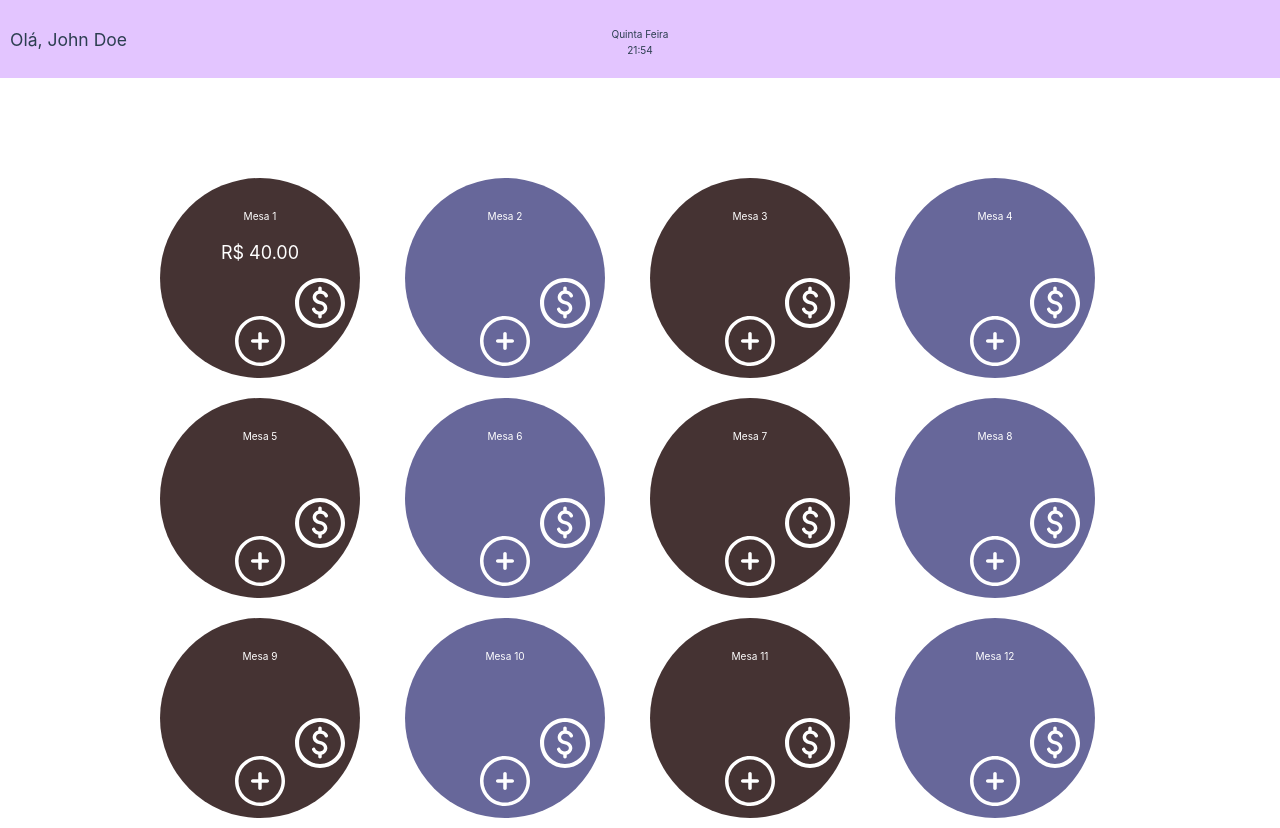
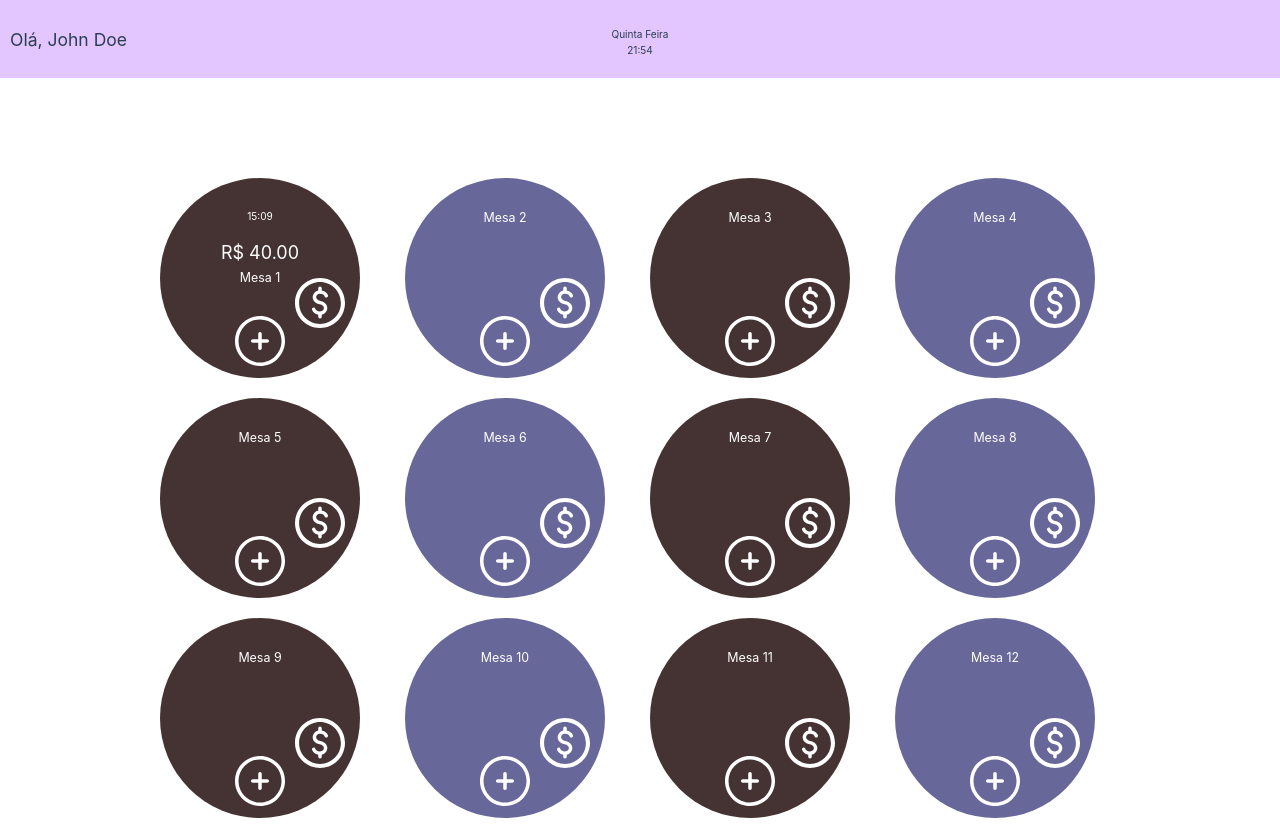
Before and after one commit to bruno2kd/restaurante, a Vue app: page / in a window 1280 px wide. Built offline with nearby package versions, Linux system fonts and the light colour scheme.

Commit message:
pinia config

```diff
--- a/src/assets/data/mesas.js
+++ b/src/assets/data/mesas.js
@@ -7,22 +7,30 @@ const mesas = [
         price: 1000,
         quantity: 1,
         category: "Bebidas",
+        timestamp: "15:09",
+        orderId: "123456",
       },
       {
         name: "Taça de Vinho",
         price: 1800,
         quantity: 1,
         category: "Bebidas",
+        timestamp: "15:09",
+        orderId: "123456",
       },
       {
         name: "Caipirinha",
         price: 1200,
         quantity: 2,
         category: "Bebidas",
+        timestamp: "15:09",
+        orderId: "123456",
       },
     ],
     total: 4000,
-    date: "aqui vai", // data do ultimo pedido
+    paid: 0,
+    totalToBePaid: 4000,
+    timestamp: "15:09",
   },
   {
     id: 2,
--- a/src/assets/data/pedidos.js
+++ b/src/assets/data/pedidos.js
@@ -22,7 +22,7 @@ const pedidos = [
       },
     ],
     total: 4000,
-    date: "aqui vai", // data do ultimo pedido
+    timestamp: "25:09",
   },
 ];
 
--- a/src/assets/main.css
+++ b/src/assets/main.css
@@ -2,7 +2,7 @@
 @import './form.css';
 
 #app {
-
+  width: 100%;
   font-weight: normal;
 }
 
--- a/src/components/CategoryMenu.vue
+++ b/src/components/CategoryMenu.vue
@@ -7,8 +7,19 @@ import ArrowUp from "./UI/ArrowUp.vue";
 defineProps({
   category: Object,
 });
+// data
+const open = ref(true);
+const orderItems = ref([]); // esse order items vai no pinia
 
-const open = ref(true);
+// function
+const itemHandler = (item) => {
+  const i = orderItems.value.findIndex((orderItem) => orderItem.id === item.id);
+  if (i > -1) {
+    orderItems.value[i] = item;
+  } else {
+    orderItems.value.push(item);
+  }
+};
 </script>
 
 <template>
@@ -25,6 +36,7 @@ const open = ref(true);
         v-for="bebida in category.items"
         :key="bebida.id"
         :item="bebida"
+        @item="itemHandler"
       />
     </div>
   </Transition>
--- a/src/components/ItemRow.vue
+++ b/src/components/ItemRow.vue
@@ -1,9 +1,17 @@
 <script setup>
 import QuantityInput from "../components/QuantityInput.vue";
-defineProps({
+const props = defineProps({
   item: Object,
 });
 // data
+const emit = defineEmits(["item"]);
+
+const quantityHandler = (qnt) => {
+  emit("item", {
+    ...props.item,
+    quantity: qnt,
+  });
+};
 </script>
 
 <template>
@@ -15,7 +23,7 @@ defineProps({
       <p>R$ {{ (item.price / 100).toFixed(2) }}</p>
     </div>
     <div class="col-25 right">
-      <quantity-input />
+      <quantity-input @quantity="quantityHandler" />
     </div>
   </div>
 </template>
--- a/src/components/QuantityInput.vue
+++ b/src/components/QuantityInput.vue
@@ -1,5 +1,6 @@
 <script setup>
 import { ref } from "vue";
+const emit = defineEmits(["quantity"]);
 
 // data
 const quantity = ref(0);
@@ -8,6 +9,7 @@ const quantity = ref(0);
 const sumQuantity = (val) => {
   if (quantity.value === 0 && val === -1) return;
   quantity.value += val;
+  emit("quantity", quantity.value);
 };
 </script>
 
--- a/src/components/TableComponent.vue
+++ b/src/components/TableComponent.vue
@@ -9,8 +9,9 @@ defineProps({
 
 <template>
   <div class="table">
-    <h6>Mesa {{ mesa.id }}</h6>
+    <h6>{{ mesa.timestamp }}</h6>
     <p v-if="mesa.total">R$ {{ (mesa.total / 100).toFixed(2) }}</p>
+    <h5>Mesa {{ mesa.id }}</h5>
     <div class="icon-table plus-component">
       <router-link :to="{ name: 'new-order', params: { mesaId: mesa.id } }">
         <PlusIcon />
--- /dev/null
+++ b/src/stores/orders.js
@@ -0,0 +1,21 @@
+import { defineStore } from "pinia";
+import pedidos from "../assets/data/pedidos.js";
+
+export const useOrdersStore = defineStore({
+  id: "orders",
+  state: () => ({
+    pedidos,
+  }),
+  getters: {
+    // doubleCount: (state) => state.counter * 2,
+  },
+  actions: {
+    addNewOrder(newOrder) {
+      console.log("newOrder");
+      console.log(newOrder);
+    },
+    // reset() {
+    //   this.counter = 0;
+    // },
+  },
+});
--- a/src/views/HomeView.vue
+++ b/src/views/HomeView.vue
@@ -40,7 +40,6 @@ body {
   background-color: rgb(69, 51, 51);
   color: #fff;
   padding: 30px;
-  border-color: green;
   width: 200px;
 }
 .grid-content div:nth-child(even) {
@@ -77,6 +76,8 @@ body {
   .grid-content {
     grid-template-columns: repeat(3, 1fr);
     grid-template-rows: repeat(4, minmax(120px, auto));
+    grid-column-gap: 5px;
+
     max-width: 500px;
     /* center */
     margin-left: 10px;
--- a/src/views/NewOrderView.vue
+++ b/src/views/NewOrderView.vue
@@ -2,11 +2,16 @@
 import { useRouter } from "vue-router";
 import CategoryMenu from "../components/CategoryMenu.vue";
 import FormCard from "../components/UI/FormCard.vue";
-import data from "../assets/data/cardapio.js";
+import cardapio from "../assets/data/cardapio.js";
+
+import { useOrdersStore } from "../stores/orders";
+const orders = useOrdersStore();
 
 const router = useRouter();
+
 const submitOrder = () => {
   console.log("submit");
+  orders.addNewOrder("teste");
 };
 const cancelOrder = () => {
   console.log("cancel");
@@ -18,7 +23,7 @@ const cancelOrder = () => {
   <form-card>
     <form @submit.prevent="submitOrder">
       <category-menu
-        v-for="category in data"
+        v-for="category in cardapio"
         :key="category.name"
         :category="category"
       />
```
Also changed, not shown: src/stores/pedidos.js (deleted, +0 -21 lines).
